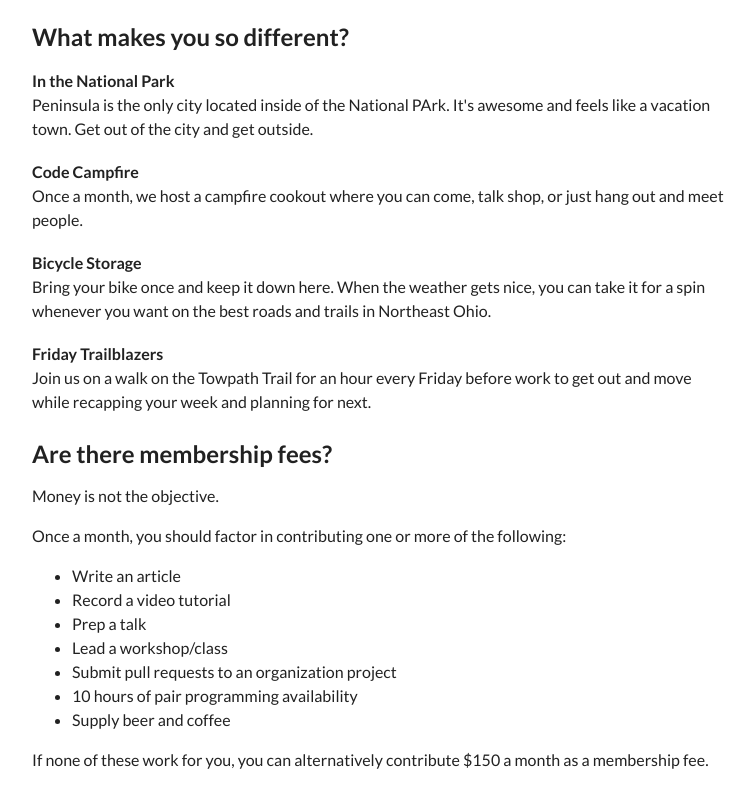
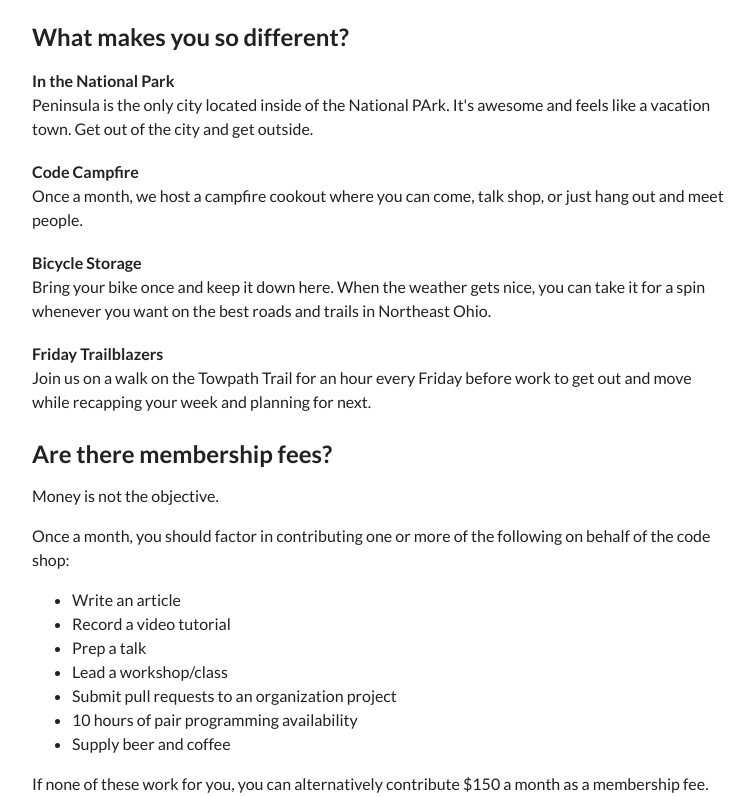
Before and after one commit to cuvacode/cuvacode.github.io, a plain HTML site: page index.html in a window 1280 px wide. Shown: the part 1031-1827 px from the top of the page, without its empty margins (258-1013 px from the left). Before the commit the page ends 1803 px from the top, so only its background shows below. Drawn offline with Linux system fonts and the light colour scheme.

Commit message:
be more clear

```diff
--- a/index.html
+++ b/index.html
@@ -149,7 +149,7 @@
 
     <h2>Are there membership fees?</h2>
     <p>Money is not the objective.</p>
-    <p>Once a month, you should factor in contributing one or more of the following:</p>
+    <p>Once a month, you should factor in contributing one or more of the following on behalf of the code shop:</p>
     <ul>
       <li>Write an article</li>
       <li>Record a video tutorial</li>
```
